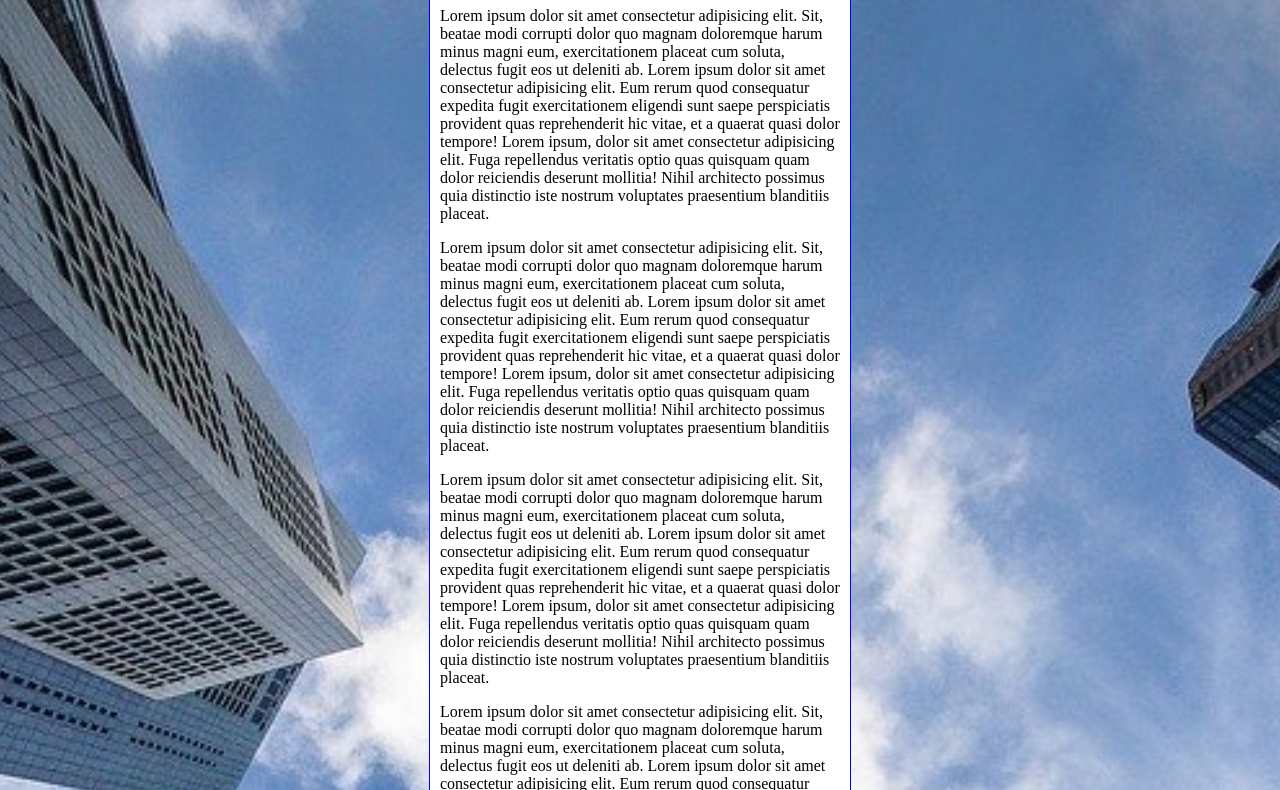
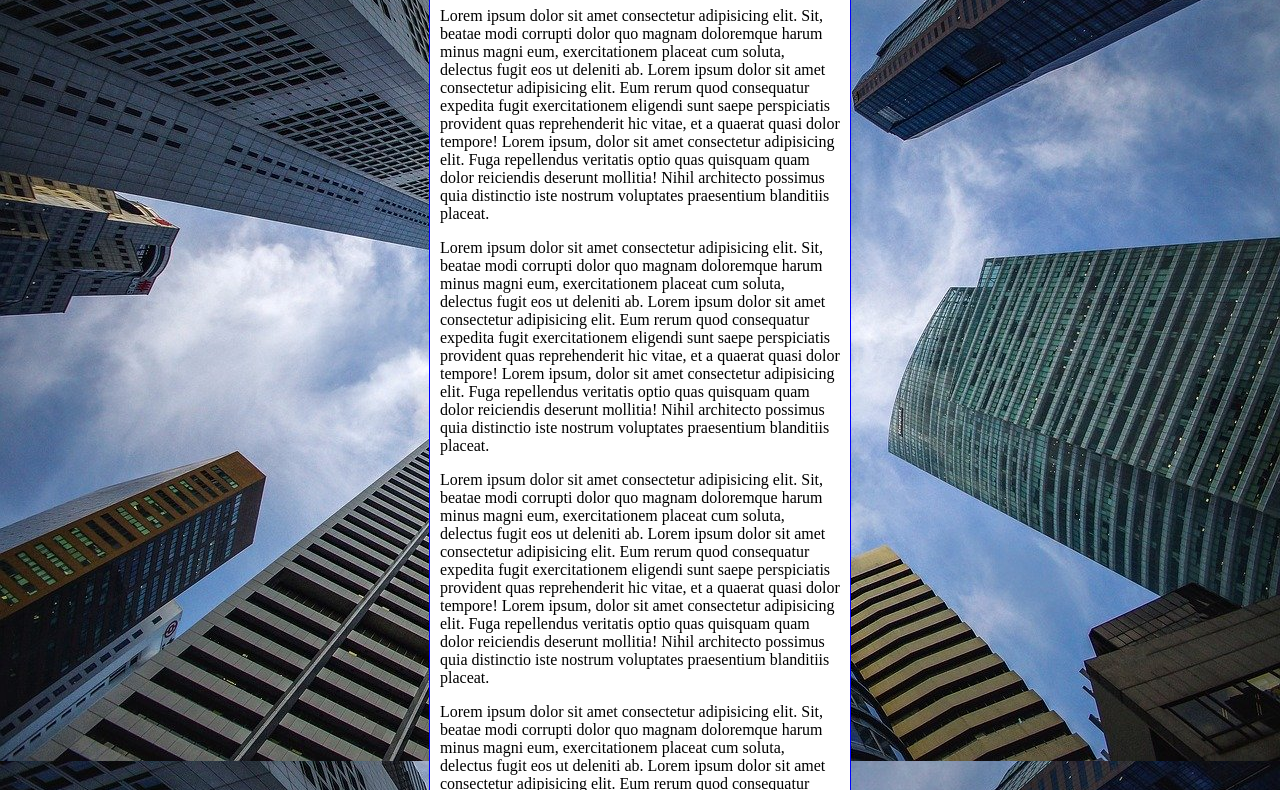
Before and after one commit to OlvrIuri/html-css, a plain HTML site: page exercicios/ex022/fundo006.html in a window 1280 px wide. Shown: the part 92-882 px from the top of the page. Drawn offline with Linux system fonts and the light colour scheme.

Commit message:
criação fundo006

```diff
--- a/exercicios/ex022/fundo006.html
+++ b/exercicios/ex022/fundo006.html
@@ -3,18 +3,20 @@
 <head>
     <meta charset="UTF-8">
     <meta name="viewport" content="width=device-width, initial-scale=1.0">
-    <title>Document</title>
+    <title>Fundo fixo de tela</title>
     <style>
         body{
+            height: 100vh;
             background-color: black;
             background-image: url('imagens/wallpaper002.jpg');
             background-position: center center;
             background-repeat: repeat-y;
             background-size: cover;
+            background-attachment: fixed;
         }
         main{
             background-color: white;
-            width: 400px;
+            max-width: 400px;
             padding: 10px;
             margin: auto;
             border: 1px solid blue;
```
